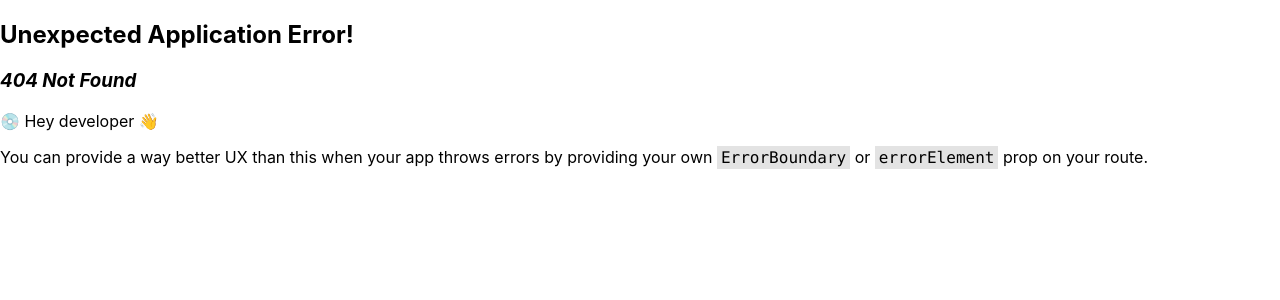
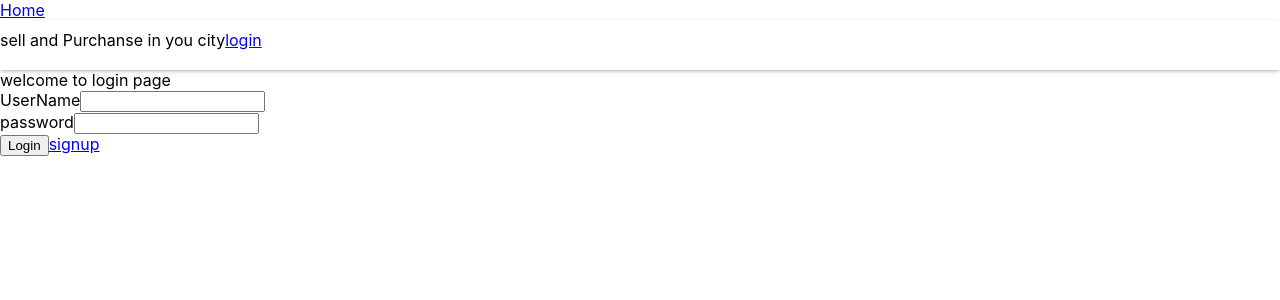
Before and after one commit to tushar-nanda/pp, a React (Create React App) app in the folder react-app/: page /login in a window 1280 px wide. Before the commit this address had no page. Shown: the top 300 px of the page. Built offline with nearby package versions, Linux system fonts and the light colour scheme.

Commit message:
V1 done
V1 done

```diff
--- a/react-app/src/components/Header.jsx
+++ b/react-app/src/components/Header.jsx
@@ -1,10 +1,14 @@
 import "./Header.css"
-
+import { Link } from "react-router-dom";
 function Header()
 {
     return (
         <div>
-           <div className="header"><span className="mt-3">sell and Purchanse in you city</span></div>
+           <Link to="/">Home</Link>
+           <div className="header"><span className="mt-3">sell and Purchanse in you city</span>
+           <Link to="/Login">login</Link>
+
+            </div>
         </div>
     );
 }
--- /dev/null
+++ b/react-app/src/components/Login.jsx
@@ -0,0 +1,23 @@
+import React from 'react'
+import Header from './Header';
+import { Link } from 'react-router-dom';
+
+function Login() {
+  return (
+    <div>
+    <Header />
+    welcome to login page
+    <br />
+    UserName
+    <input type="text" name="" id="" />
+    <br />
+    password
+    <input type="password" />
+    <br />
+        <button>Login</button>
+    <Link to="/signup">signup</Link>
+    </div>
+  )
+}
+
+export default Login;
--- /dev/null
+++ b/react-app/src/components/Signup.jsx
@@ -0,0 +1,23 @@
+import React from 'react'
+import Header from './Header';
+import { Link } from 'react-router-dom';
+
+function Signup() {
+  return (
+    <div>
+    <Header />
+    welcome to Signup page
+    <br />
+    UserName
+    <input type="text" name="" id="" />
+    <br />
+    password
+    <input type="password" />
+    <br />
+        <button>Login</button>
+    <Link to="/login">Login</Link>
+    </div>
+  )
+}
+
+export default Signup;
```
Also changed, not shown: react-app/src/index.js (+12 -0 lines).
